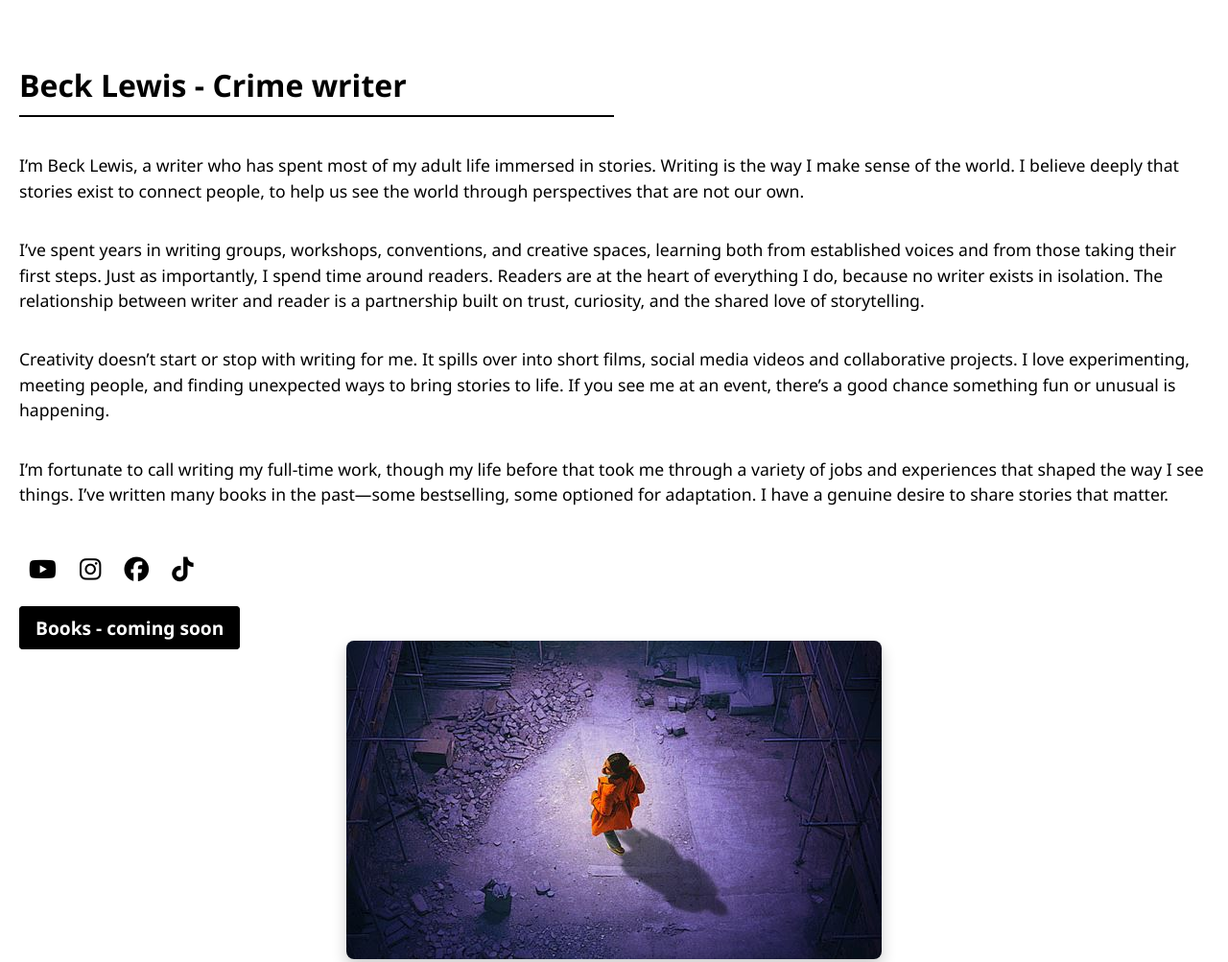
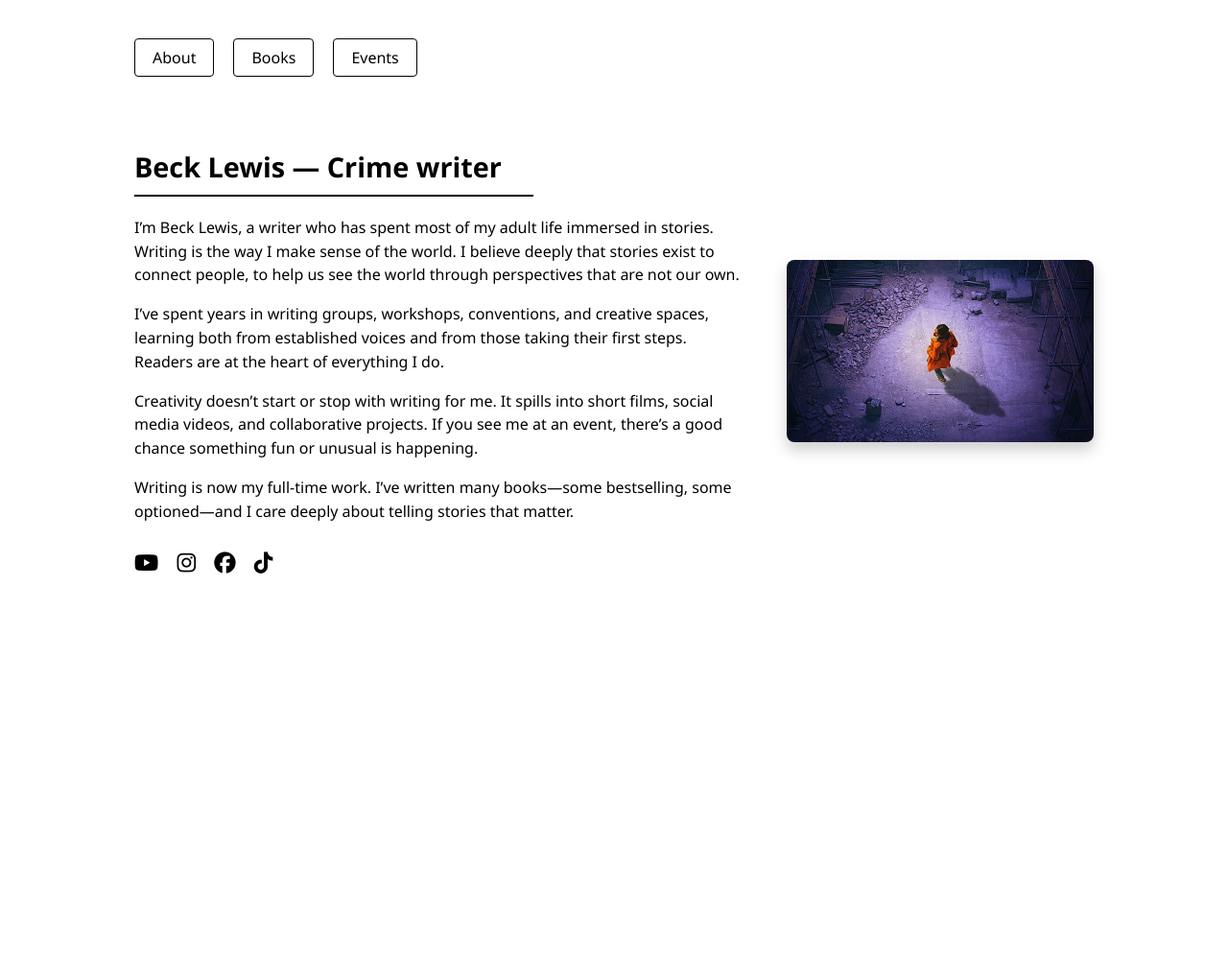
Before and after one commit to HSGoody/becklewis-site, a plain HTML site: page index.html in a window 1280 px wide. Shown: the top 1003 px of the page at 96% size. After the commit the page ends 880 px from the top, so only its background shows below. Drawn offline with Linux system fonts and the light colour scheme.

Commit message:
Update index.html
corrected

```diff
--- a/index.html
+++ b/index.html
@@ -4,14 +4,35 @@
   <meta charset="UTF-8">
   <meta name="viewport" content="width=device-width, initial-scale=1.0">
   <title>Beck Lewis | About the Author</title>
-	  <link rel="stylesheet" href="https://cdnjs.cloudflare.com/ajax/libs/font-awesome/6.5.2/css/all.min.css" integrity="sha512-..." crossorigin="anonymous" referrerpolicy="no-referrer" />
+
+  <!-- Font Awesome -->
+  <link rel="stylesheet"
+        href="https://cdnjs.cloudflare.com/ajax/libs/font-awesome/6.5.2/css/all.min.css"
+        crossorigin="anonymous"
+        referrerpolicy="no-referrer" />
+
   <style>
-	  .top-nav {
+    body {
+      margin: 0;
+      font-family: "Segoe UI", Roboto, Helvetica, Arial, sans-serif;
+      background-color: #ffffff;
+      color: #000000;
+      display: flex;
+      justify-content: center;
+      padding: 40px 20px;
+      min-height: 100vh;
+    }
+
+    .page {
       width: 100%;
       max-width: 1000px;
+    }
+
+    /* Top navigation */
+    .top-nav {
       display: flex;
       gap: 20px;
-	  margin-bottom: 40px;
+      margin-bottom: 50px;
     }
 
     .top-nav a {
@@ -29,83 +50,48 @@
       background-color: #000000;
       color: #ffffff;
     }
-		body {
-		  margin: 0;
-		  font-family: "Segoe UI", Roboto, Helvetica, Arial, sans-serif;
-		  background-color: #ffffff;
-		  color: #000000;
-		  display: flex;
-		  justify-content: center;
-		  padding: 40px 20px;
-		  min-height: 100vh;
-		}
-	<div class="top-nav">
-	  <a href="index.html">About</a>
-	  <a href="books.html">Books</a>
-	  <a href="events.html">Events</a>
-	</div>
+
+    /* Main layout */
     .container {
       display: flex;
-		  flex-wrap: nowrap; /* side-by-side on wide screens */
-		  max-width: 1000px;
-		  width: 100%;
+      gap: 40px;
       align-items: center;
-		  gap: 40px;
     }
 
-		/* Left column: text */
+    /* Text column */
     .text-column {
-		  flex: 1.75; /* wider than image column */
+      flex: 2;
       min-width: 300px;
-		  display: flex;
-		  flex-direction: column;
-		  justify-content: center;
     }
 
     .text-column h2 {
-		  font-size: 2rem;
+      font-size: 1.8rem;
+      font-weight: 600;
       margin-bottom: 10px;
-		  font-weight: 600;
     }
 
     .text-column hr {
-		  border: 0;
+      border: none;
       border-top: 2px solid #000000;
-		  width: 50%; /* longer line */
+      width: 65%;
       margin: 0 0 20px 0;
     }
 
     .text-column p {
-		  font-size: 1.1rem;
-		  line-height: 1.5;
+      font-size: 1rem;
+      line-height: 1.55;
+      margin-bottom: 16px;
     }
 
-		/* Right column: image */
-		.image-column {
-		  flex: 1; /* smaller than text column */
-		  min-width: 280px;
-		  display: flex;
-		  justify-content: center;
-		  align-items: center;
-		}
-
-		.image-column img {
-		  max-width: 100%;
-		  height: auto;
-		  object-fit: cover;
-		  border-radius: 8px;
-		  box-shadow: 0 8px 16px rgba(0,0,0,0.2);
-		}
-
-		/* Social links under text */
+    /* Social links */
     .social-links {
-		  margin-top: 30px;
+      margin-top: 25px;
     }
 
     .social-links a {
       color: #000000;
-		  margin: 0 10px;
-		  font-size: 1.6rem;
+      margin-right: 15px;
+      font-size: 1.4rem;
       transition: color 0.3s;
     }
 
@@ -113,78 +99,77 @@
       color: #555555;
     }
 
-		/* Navigation link to Books page */
-		.nav {
-		  margin-top: 30px;
+    /* Image column */
+    .image-column {
+      flex: 1;
+      min-width: 260px;
+      display: flex;
+      justify-content: center;
     }
 
-		.nav a {
-		  color: #ffffff;
-		  font-weight: 600;
-		  font-size: 1.2rem;
-		  text-decoration: none;
-		  border: 1px solid #000000;
-		  padding: 8px 16px;
-		  border-radius: 4px;
-		  background-color: #000000;
-		  transition: background-color 0.3s, color 0.3s;
+    .image-column img {
+      max-width: 100%;
+      height: auto;
+      border-radius: 8px;
+      box-shadow: 0 8px 16px rgba(0,0,0,0.2);
     }
 
-		.nav a:hover {
-		  background-color: #ffffff;
-		  color: #000000;
-		  border-color: #000000;
-		}
-
-		/* Responsive adjustments */
+    /* Responsive */
     @media (max-width: 768px) {
       .container {
         flex-direction: column;
-			flex-wrap: wrap;
-			align-items: center;
-			gap: 20px;
+        gap: 30px;
       }
 
-		  .text-column, .image-column {
-			flex: unset;
-			width: 100%;
+      .top-nav {
+        flex-wrap: wrap;
       }
 
-		  .text-column h2 {
-			font-size: 1.8rem;
-		  }
-
-		  .text-column p {
-			font-size: 1.1rem;
-		  }
-
-		  .social-links a {
-			font-size: 1.4rem;
-		  }
-
-		  .nav a {
-			font-size: 1rem;
+      .text-column hr {
+        width: 100%;
       }
     }
   </style>
 </head>
+
 <body>
+  <div class="page">
+
+    <!-- Navigation -->
+    <nav class="top-nav">
+      <a href="index.html">About</a>
+      <a href="books.html">Books</a>
+      <a href="events.html">Events</a>
+    </nav>
+
+    <!-- Main content -->
     <div class="container">
-		<!-- Left column: About text -->
+
       <div class="text-column">
-		  <h2>Beck Lewis - Crime writer</h2>
+        <h2>Beck Lewis — Crime writer</h2>
         <hr>
+
         <p>
-			I’m Beck Lewis, a writer who has spent most of my adult life immersed in stories. Writing is the way I make sense of the world. I believe deeply that stories exist to connect people, to help us see the world through perspectives that are not our own.
+          I’m Beck Lewis, a writer who has spent most of my adult life immersed in stories.
+          Writing is the way I make sense of the world. I believe deeply that stories exist
+          to connect people, to help us see the world through perspectives that are not our own.
         </p>
+
         <p>
-			I’ve spent years in writing groups, workshops, conventions, and creative spaces, learning both from established voices and from those taking their first steps. Just as importantly, I spend time around readers. Readers are at the heart of everything I do, because no writer exists in isolation. The relationship between writer and reader is a partnership built on trust, curiosity, and the shared love of storytelling.
+          I’ve spent years in writing groups, workshops, conventions, and creative spaces,
+          learning both from established voices and from those taking their first steps.
+          Readers are at the heart of everything I do.
         </p>
+
         <p>
-			Creativity doesn’t start or stop with writing for me. It spills over into short films, social media videos and collaborative projects. I love experimenting, meeting people, and finding unexpected ways to bring stories to life. If you see me at an event, there’s a good chance something fun or unusual is happening.
+          Creativity doesn’t start or stop with writing for me. It spills into short films,
+          social media videos, and collaborative projects. If you see me at an event,
+          there’s a good chance something fun or unusual is happening.
         </p>
+
         <p>
-			I’m fortunate to call writing my full-time work, though my life before that took me through a variety of jobs and experiences that shaped the way I see things. I’ve written many books in the past—some bestselling, some optioned for adaptation. I have a genuine desire to share stories that matter.
+          Writing is now my full-time work. I’ve written many books—some bestselling,
+          some optioned—and I care deeply about telling stories that matter.
         </p>
 
         <div class="social-links">
@@ -193,15 +178,12 @@
           <a href="https://www.facebook.com/profile.php?id=61576679982271" target="_blank"><i class="fab fa-facebook"></i></a>
           <a href="https://www.tiktok.com/@becklewis5" target="_blank"><i class="fab fa-tiktok"></i></a>
         </div>
-
-		  <div class="nav">
-			<a href="books.html">Books - coming soon</a>
-		  </div>
       </div>
 
-		<!-- Right column: image -->
       <div class="image-column">
         <img src="background.JPG" alt="Beck Lewis">
+      </div>
+
     </div>
   </div>
 </body>
```
Lines whose indentation alone changed are shown as unchanged.
